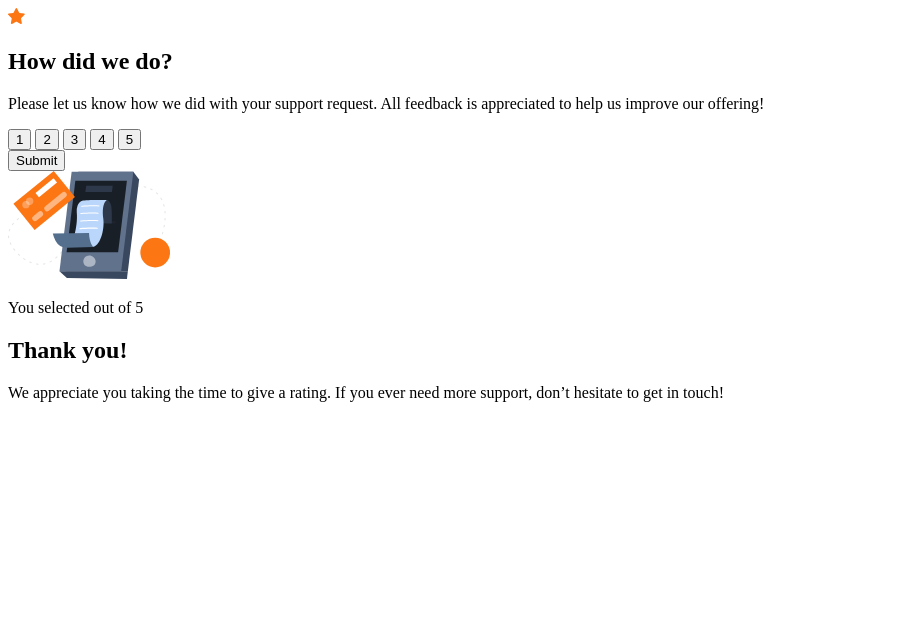
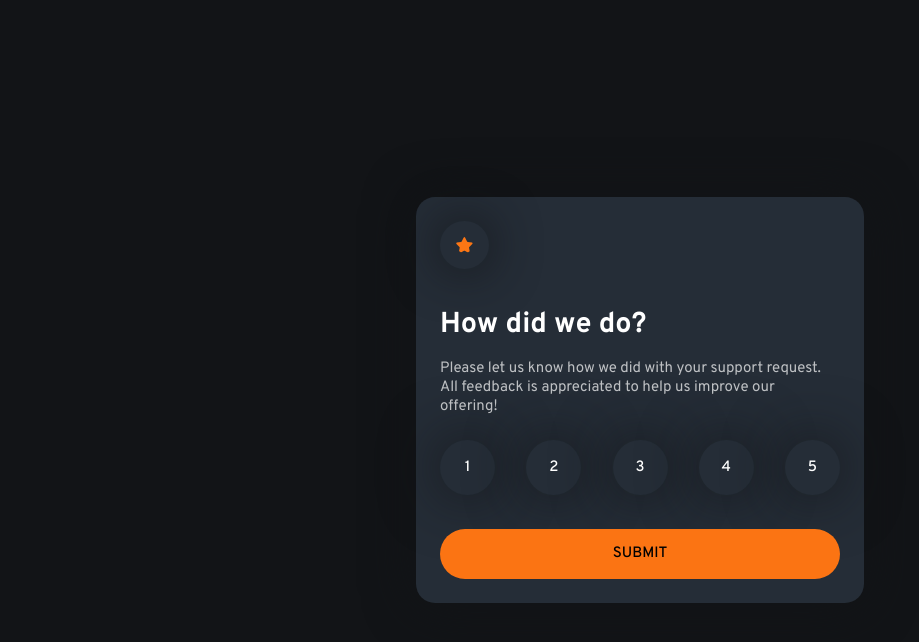
Before and after one commit to DanielOmehe/interactive-rating-component, a plain HTML site: page index.html in a window 1280 px wide. Shown: the whole page, without its empty margins (0-919 px from the left). Drawn offline with Linux system fonts and the light colour scheme.

Commit message:
Desktop design complete

```diff
--- a/index.css
+++ b/index.css
@@ -20,7 +20,127 @@
 body{
     width: 100%;
     height: 100vh;
+    background-color: var(--color-very-dark-blue);
+    color: var(--color-white);
     display: flex;
     align-items: center;
     justify-content: center;
 }
+
+.interactive-rating-component.hide{
+    display: none;
+}
+
+.interactive-rating-component{
+    width: 35%;
+    height: fit-content;
+    padding: 1.5rem;
+    background-color: var(--color-dark-blue);
+    box-shadow: 0 0 50px var(--color-very-dark-blue);
+    border-radius: 1.2rem;
+}
+
+.rating-star{
+    padding: 1rem;
+    border-radius: 100%;
+    background-color: var(--color-dark-blue);
+    box-shadow: 0 0 50px var(--color-very-dark-blue);
+    margin-bottom: 2rem;
+}
+
+.rating-heading{
+    font-size: 1.8rem;
+    margin-bottom: 1rem;
+}
+
+.rating-paragraph{
+    font-size: var(--font-s1ze);
+    color: var(--color-white);
+    opacity: .7;
+    margin-bottom: 1.5rem;
+    padding-right: .7rem;
+}
+
+.rating-btn-container{
+    display: flex;
+    width: 100%;
+    height: fit-content;
+    align-items: center;
+    justify-content: space-between;
+    margin-bottom: .6rem;
+}
+
+.rating-btn{
+    width: 55px;
+    height: 55px;
+    text-align: center;
+    display: flex;
+    align-items: center;
+    justify-content: center;
+    padding: .5rem;
+    border-radius: 100%;
+    border: none;
+    outline: none;
+    background-color: var(--color-dark-blue);
+    box-shadow: 0 0 60px var(--color-very-dark-blue);
+    color: var(--color-white);
+    margin-bottom: 1.5rem;
+    font-weight: 500;
+    cursor: pointer;
+    font-size: var(--font-s1ze);
+}
+
+.rating-submit{
+    width: 100%;
+    height: 50px;
+    background-color: var(--color-orange);
+    border-radius: 50px;
+    border: none;
+    font-size: var(--font-s1ze);
+    cursor: pointer;
+    text-transform: uppercase;
+    font-weight: 500;
+}
+
+.interactive-rating-thank-you.show{
+    width: 35%;
+    height: fit-content;
+    text-align: center;
+    background-color: var(--color-dark-blue);
+    border-radius: 1.2rem;
+    padding: 2rem 1.5rem;
+}
+
+.interactive-rating-thank-you{
+    display: none;
+}
+
+.thank-you-illustration{
+    margin-bottom: 1.5rem;
+}
+
+.rating-content{
+    width: 100%;
+}
+
+.rating-count{
+    width: 60%;
+    margin: 0 auto 1rem;
+    border-radius: 50px;
+    padding: .4rem .8rem;
+    color: var(--color-orange);
+    background-color: var(--color-dark-blue);
+    box-shadow: 0 0 60px var(--color-very-dark-blue);
+}
+
+.rating-content-heading{
+    font-size: 1.5rem;
+    margin-bottom: 1rem;
+}
+
+.rating-content-paragraph{
+    font-size: var(--font-s1ze);
+    margin-bottom: 1.5rem;
+    color: var(--color-white);
+    opacity: .8;
+}
--- a/index.html
+++ b/index.html
@@ -13,6 +13,8 @@
     />
 
     <title>Frontend Mentor | Interactive rating component</title>
+
+    <link rel="stylesheet" href="index.css">
 
     <link rel="preconnect" href="https://fonts.googleapis.com" />
     <link rel="preconnect" href="https://fonts.gstatic.com" crossorigin />
@@ -48,7 +50,7 @@
         class="thank-you-illustration"
       />
       <div class="rating-content">
-        <p>You selected out of 5</p>
+        <p class="rating-count">You selected out of 5</p>
         <h2 class="rating-content-heading">Thank you!</h2>
         <p class="rating-content-paragraph">
           We appreciate you taking the time to give a rating. If you ever need
@@ -56,5 +58,6 @@
         </p>
       </div>
     </section>
+    <script src="index.js"></script>
   </body>
 </html>
```
